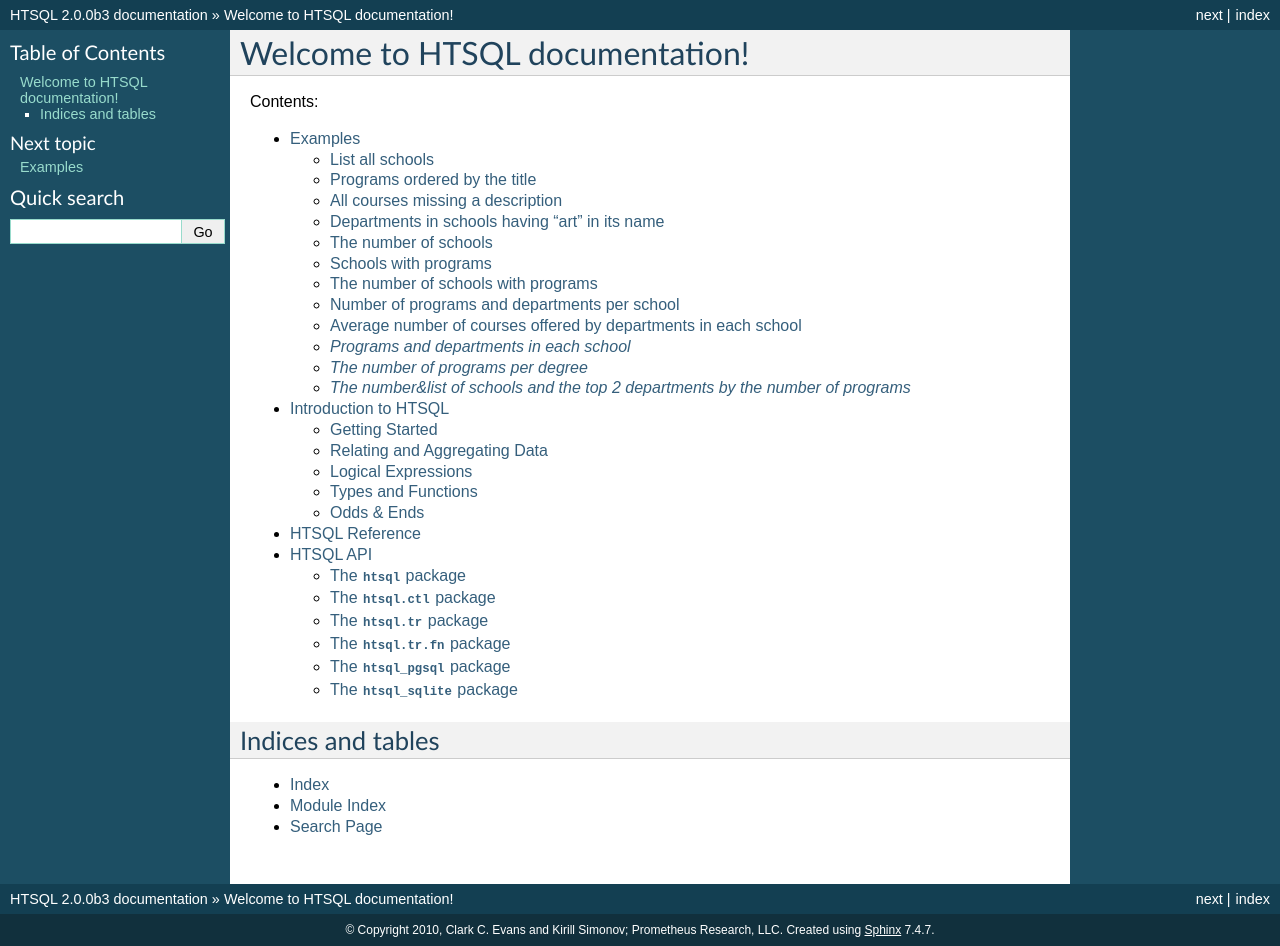
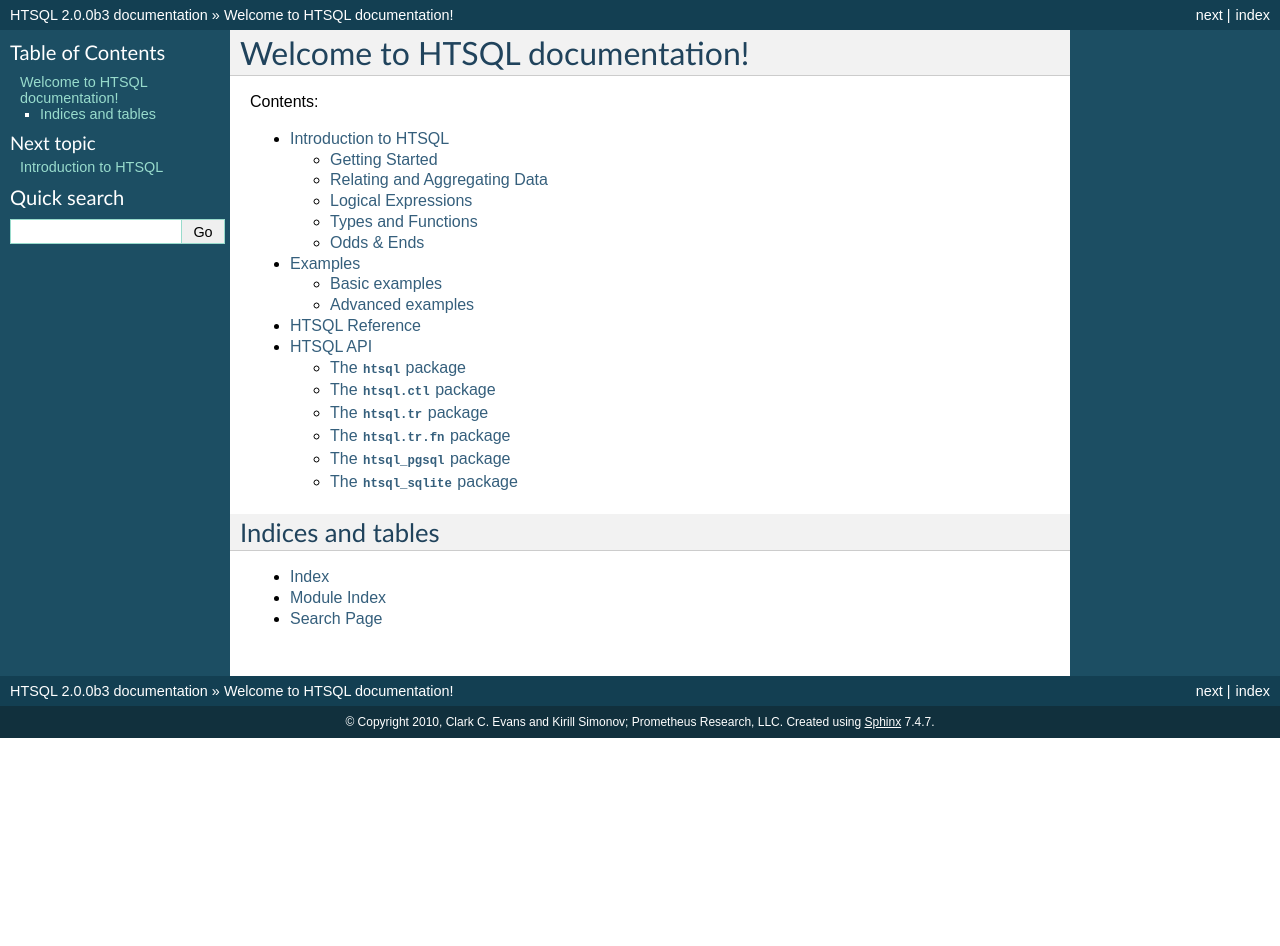
Before and after one commit to prometheusresearch/htsql, a Sphinx documentation site: the page built from doc/index.rst, in a window 1280 px wide. Built offline with Sphinx 7.4.7, drawn with Linux system fonts in a browser that asks for light colours; after the commit the page ends 900 px from its top, so only the background shows below that.

Commit message:
Added Basic and Advanced sections to Examples; moved Examples after the Tutorial.

```diff
--- a/doc/examples.rst
+++ b/doc/examples.rst
@@ -20,6 +20,10 @@
     |    +-------------+       +---------+    |
     \---<| COURSE      |       | PROGRAM |>---/
          +-------------+       +---------+
+
+
+Basic examples
+==============
 
 
 List all schools
@@ -110,6 +114,10 @@
                  FROM ad.program AS p
                  WHERE s.code = p.school)
     ORDER BY 1;
+
+
+Advanced examples
+=================
 
 
 The number of schools with programs
--- a/doc/index.rst
+++ b/doc/index.rst
@@ -12,8 +12,8 @@
 .. toctree::
    :maxdepth: 2
 
+   tutorial
    examples
-   tutorial
    reference
    api
 
```
